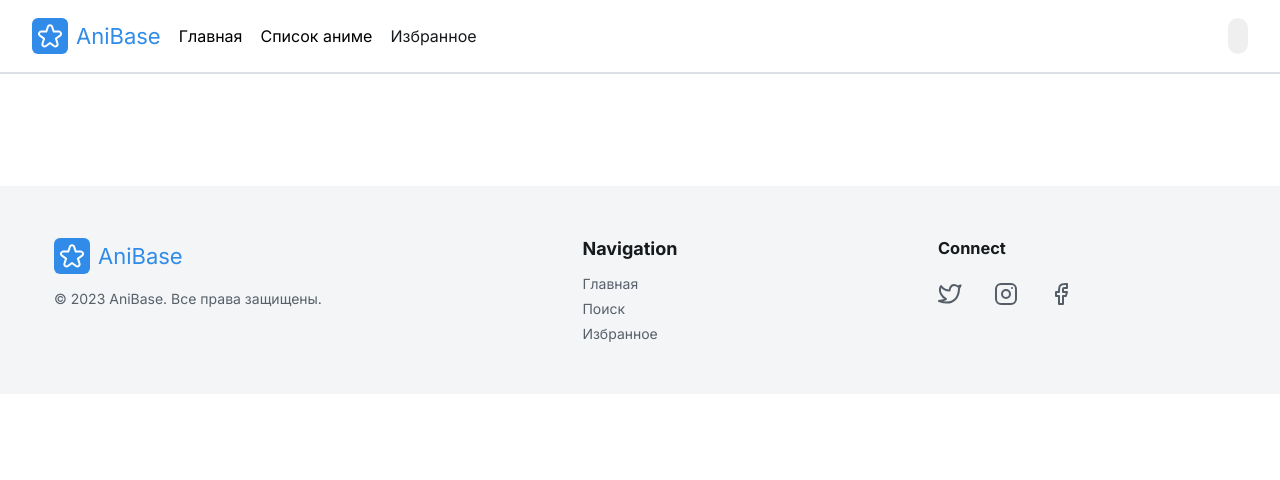
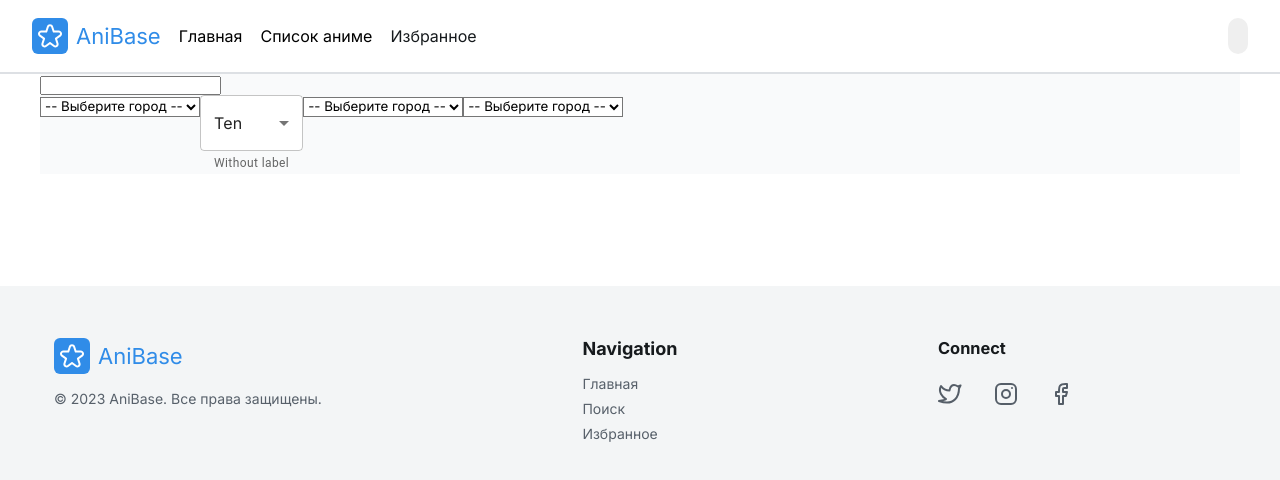
Before and after one commit to JuliaGrid/anibase, a React (Vite) app: page /animeList in a window 1280 px wide. Shown: the top 480 px of the page. Built offline with nearby package versions, Linux system fonts and the light colour scheme.

Commit message:
add MaterialUI

```diff
--- a/package.json
+++ b/package.json
@@ -12,6 +12,9 @@
     "style:write": "npx prettier --write ."
   },
   "dependencies": {
+    "@emotion/react": "^11.14.0",
+    "@emotion/styled": "^11.14.1",
+    "@mui/material": "^7.3.7",
     "classnames": "^2.5.1",
     "react": "^19.2.0",
     "react-dom": "^19.2.0",
--- a/src/App.css
+++ b/src/App.css
@@ -69,11 +69,6 @@ body {
   margin: 0; /* убирает стандартные 8px */
 }
 
-main {
-  max-width: 1200px;
-  margin: auto;
-}
-
 a {
   font-weight: normal;
   color: black;
--- /dev/null
+++ b/src/containers/SearchPanel/SearchPanel.module.css
@@ -0,0 +1,12 @@
+.searchPanel {
+  background-color: #f9fafb;
+}
+
+.searchPanel__select {
+  background-color: white;
+  font-family: inherit !important;
+}
+
+.searchPanel__option {
+  font-family: inherit !important;
+}
--- /dev/null
+++ b/src/containers/SearchPanel/SearchPanel.tsx
@@ -0,0 +1,72 @@
+import { FormControl, FormHelperText, MenuItem, Select } from '@mui/material'
+import classes from './SearchPanel.module.css'
+
+export function SearchPanel() {
+  return (
+    <section className={classes.searchPanel}>
+      <input></input>
+      <div>
+        <select
+          className={classes.searchPanel__select}
+          name="city"
+          id="city-select"
+        >
+          <option value="">-- Выберите город --</option>
+          <option value="petersburg">Санкт-Петербург</option>
+          <option value="samara">Самара</option>
+          <option value="perm">Пермь</option>
+          <option value="novosibirsk">Новосибирск</option>
+        </select>
+
+        <FormControl>
+          <Select
+            className={classes.searchPanel__select}
+            value={10}
+            // onChange={handleChange}
+            displayEmpty
+            // inputProps={{ 'aria-label': 'Without label' }}
+            // sx={{ fontFamily: 'inherit' }}
+          >
+            <MenuItem className={classes.searchPanel__option} value="">
+              <em>None</em>
+            </MenuItem>
+            <MenuItem className={classes.searchPanel__option} value={10}>
+              Ten
+            </MenuItem>
+            <MenuItem className={classes.searchPanel__option} value={20}>
+              Twenty
+            </MenuItem>
+            <MenuItem className={classes.searchPanel__option} value={30}>
+              Thirty
+            </MenuItem>
+          </Select>
+          <FormHelperText>Without label</FormHelperText>
+        </FormControl>
+
+        <select
+          className={classes.searchPanel__select}
+          name="city"
+          id="city-select"
+        >
+          <option value="">-- Выберите город --</option>
+          <option value="petersburg">Санкт-Петербург</option>
+          <option value="samara">Самара</option>
+          <option value="perm">Пермь</option>
+          <option value="novosibirsk">Новосибирск</option>
+        </select>
+
+        <select
+          className={classes.searchPanel__select}
+          name="city"
+          id="city-select"
+        >
+          <option value="">-- Выберите город --</option>
+          <option value="petersburg">Санкт-Петербург</option>
+          <option value="samara">Самара</option>
+          <option value="perm">Пермь</option>
+          <option value="novosibirsk">Новосибирск</option>
+        </select>
+      </div>
+    </section>
+  )
+}
--- a/src/pages/AnimeList/AnimeList.tsx
+++ b/src/pages/AnimeList/AnimeList.tsx
@@ -1,11 +1,14 @@
 import { Footer } from '../../containers/Footer/Footer'
 import { Header } from '../../containers/Header/Header'
+import { SearchPanel } from '../../containers/SearchPanel/SearchPanel'
 
 export function AnimeList() {
   return (
     <>
       <Header />
-      <main></main>
+      <main>
+        <SearchPanel />
+      </main>
       <Footer />
     </>
   )
--- a/src/pages/Main/Main.module.css
+++ b/src/pages/Main/Main.module.css
@@ -5,3 +5,8 @@
 footer {
   margin-top: 112px;
 }
+
+main {
+  max-width: 1200px;
+  margin: auto;
+}
```
Also changed, not shown: 1 other file (tests, documents, lock files or other folders).
